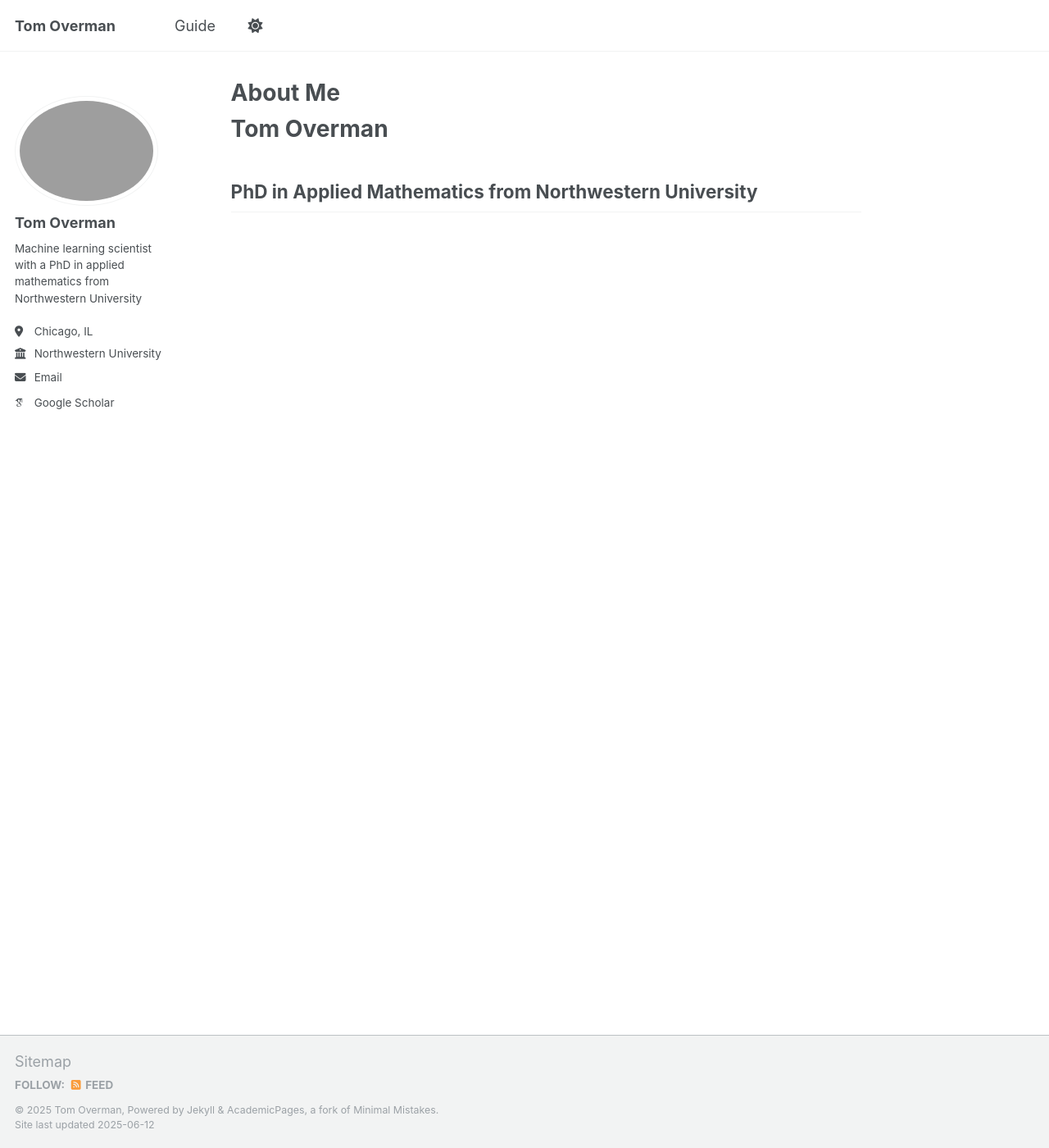
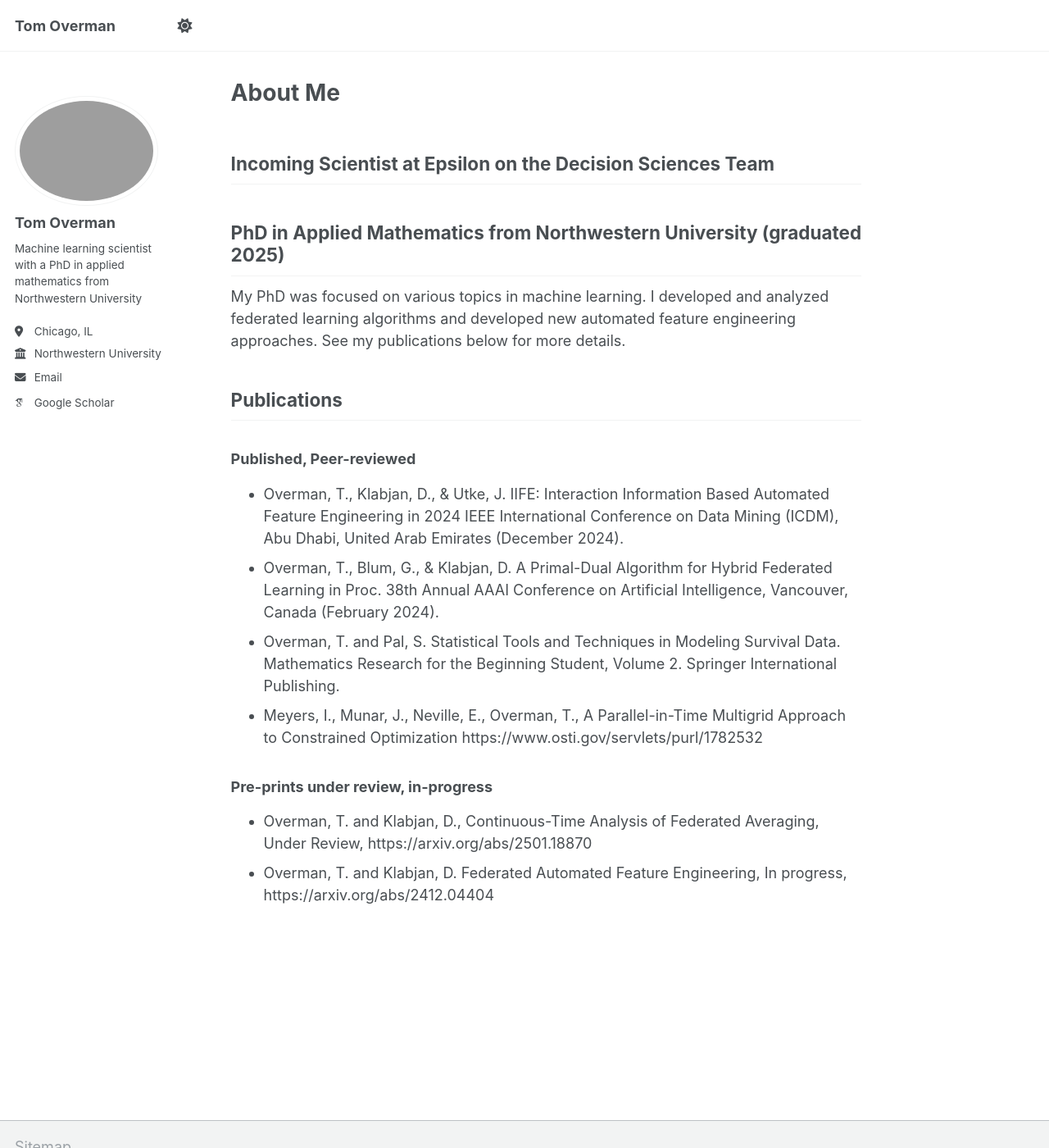
Before and after one commit to tomoverman/tomoverman.github.io, a Jekyll site: the page built from _pages/about.md, in a window 1280 px wide and 1400 px high. Shown: the whole window at 82% size. Built offline with Jekyll 4.4.1, drawn with Linux system fonts in a browser that asks for light colours; some web fonts are replaced.

Commit message:
add pubs

```diff
--- a/_data/navigation.yml
+++ b/_data/navigation.yml
@@ -10,6 +10,3 @@
 main:
   # - title: "CV"
   #   url: /cv-json/
-
-  - title: "Guide"
-    url: /markdown/
--- a/_pages/about.md
+++ b/_pages/about.md
@@ -6,6 +6,21 @@ redirect_from:
   - /about/
   - /about.html
 ---
+<h2>Incoming Scientist at Epsilon on the Decision Sciences Team</h2>
+<h2>PhD in Applied Mathematics from Northwestern University (graduated 2025)</h2>
+My PhD was focused on various topics in machine learning. I developed and analyzed federated learning algorithms and developed new automated feature engineering approaches. See my publications below for more details.
 
-<h1>Tom Overman</h1>
-<h2>PhD in Applied Mathematics from Northwestern University</h2>
+<h2>Publications</h2>
+<h3>Published, Peer-reviewed</h3>
+<ul>
+<li>Overman, T., Klabjan, D., & Utke, J. IIFE: Interaction Information Based Automated Feature Engineering in 2024 IEEE International Conference on Data Mining (ICDM), Abu Dhabi, United Arab Emirates (December 2024).</li>
+<li>Overman, T., Blum, G., & Klabjan, D. A Primal-Dual Algorithm for Hybrid Federated Learning in Proc. 38th Annual AAAI Conference on Artificial Intelligence, Vancouver, Canada (February 2024).</li>
+<li>Overman, T. and Pal, S. Statistical Tools and Techniques in Modeling Survival Data. Mathematics Research for the Beginning Student, Volume 2. Springer International Publishing.</li>
+<li>Meyers, I., Munar, J., Neville, E., Overman, T., A Parallel-in-Time Multigrid Approach to Constrained Optimization https://www.osti.gov/servlets/purl/1782532</li>
+</ul>
+
+<h3>Pre-prints under review, in-progress</h3>
+<ul>
+<li>Overman, T. and Klabjan, D., Continuous-Time Analysis of Federated Averaging, Under Review, https://arxiv.org/abs/2501.18870</li>
+<li>Overman, T. and Klabjan, D. Federated Automated Feature Engineering, In progress, https://arxiv.org/abs/2412.04404</li>
+</ul>
```
